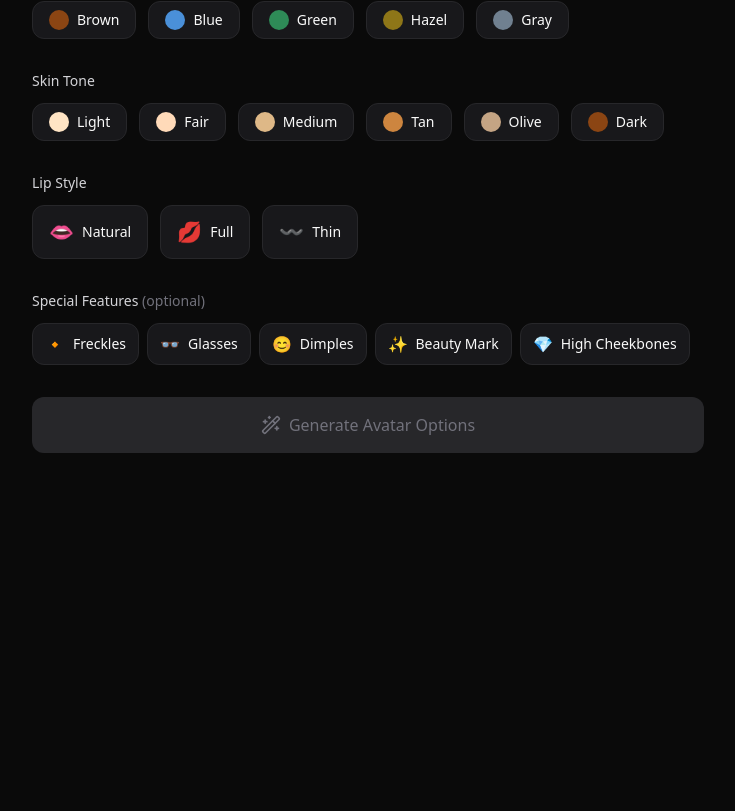
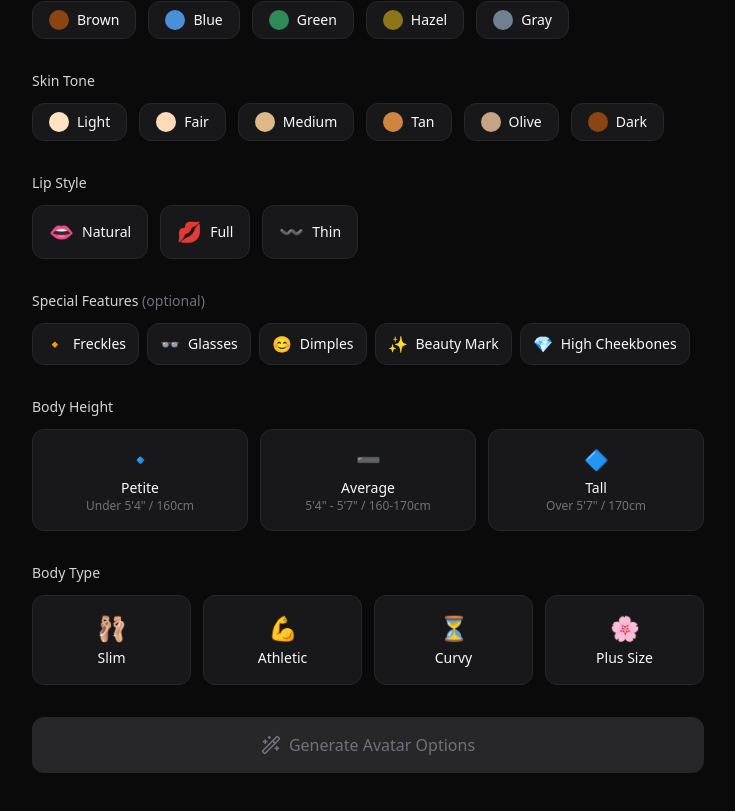
Before and after one commit to dabrodev/livra, a Next.js app: page /influencer/1/avatar in a window 1280 px wide. Shown: the part 647-1458 px from the top of the page, without its empty margins (272-1007 px from the left). Before the commit the page ends 1148 px from the top, so only its background shows below. Built offline with nearby package versions, Linux system fonts and the light colour scheme.

Commit message:
Add body height and type to avatar creation
- Schema: bodyHeight (petite/average/tall), bodyType (slim/athletic/curvy/plus-size)
- Avatar UI: body height and type selection options
- API: appearance endpoint saves body fields

```diff
--- a/src/app/api/influencer/[id]/appearance/route.ts
+++ b/src/app/api/influencer/[id]/appearance/route.ts
@@ -8,6 +8,8 @@ interface AppearanceData {
     skinTone: string;
     lipStyle: string;
     features: string[];
+    bodyHeight: string;
+    bodyType: string;
 }
 
 export async function POST(
@@ -18,7 +20,7 @@ export async function POST(
         const { id } = await params;
         const body: AppearanceData = await request.json();
 
-        const { hairColor, hairStyle, eyeColor, skinTone, lipStyle, features } = body;
+        const { hairColor, hairStyle, eyeColor, skinTone, lipStyle, features, bodyHeight, bodyType } = body;
 
         // Update influencer with appearance data
         const influencer = await prisma.influencer.update({
@@ -30,6 +32,8 @@ export async function POST(
                 skinTone,
                 lipStyle,
                 features: features || [],
+                bodyHeight,
+                bodyType,
             },
         });
 
--- a/src/app/influencer/[id]/avatar/page.tsx
+++ b/src/app/influencer/[id]/avatar/page.tsx
@@ -55,6 +55,19 @@ const featureOptions = [
     { id: "high-cheekbones", label: "High Cheekbones", emoji: "💎" },
 ];
 
+const bodyHeights = [
+    { id: "petite", label: "Petite", desc: "Under 5'4\" / 160cm", emoji: "🔹" },
+    { id: "average", label: "Average", desc: "5'4\" - 5'7\" / 160-170cm", emoji: "➖" },
+    { id: "tall", label: "Tall", desc: "Over 5'7\" / 170cm", emoji: "🔷" },
+];
+
+const bodyTypes = [
+    { id: "slim", label: "Slim", emoji: "🩰" },
+    { id: "athletic", label: "Athletic", emoji: "💪" },
+    { id: "curvy", label: "Curvy", emoji: "⏳" },
+    { id: "plus-size", label: "Plus Size", emoji: "🌸" },
+];
+
 interface AvatarData {
     hairColor: string;
     hairStyle: string;
@@ -62,6 +75,8 @@ interface AvatarData {
     skinTone: string;
     lipStyle: string;
     features: string[];
+    bodyHeight: string;
+    bodyType: string;
 }
 
 export default function AvatarCreationPage() {
@@ -76,6 +91,8 @@ export default function AvatarCreationPage() {
         skinTone: "",
         lipStyle: "",
         features: [],
+        bodyHeight: "",
+        bodyType: "",
     });
     const [step, setStep] = useState<"configure" | "generating" | "select">("configure");
     const [isGenerating, setIsGenerating] = useState(false);
@@ -93,7 +110,7 @@ export default function AvatarCreationPage() {
         }));
     };
 
-    const canGenerate = data.hairColor && data.hairStyle && data.eyeColor && data.skinTone && data.lipStyle;
+    const canGenerate = data.hairColor && data.hairStyle && data.eyeColor && data.skinTone && data.lipStyle && data.bodyHeight && data.bodyType;
 
     const handleGenerate = async () => {
         setIsGenerating(true);
@@ -299,6 +316,47 @@ export default function AvatarCreationPage() {
                                     </div>
                                 </div>
 
+                                {/* Body Height */}
+                                <div>
+                                    <label className="block text-sm font-medium text-zinc-300 mb-3">Body Height</label>
+                                    <div className="flex gap-3">
+                                        {bodyHeights.map((height) => (
+                                            <button
+                                                key={height.id}
+                                                onClick={() => updateData({ bodyHeight: height.id })}
+                                                className={`flex-1 p-4 rounded-xl border text-center transition-all ${data.bodyHeight === height.id
+                                                        ? "border-purple-500 bg-purple-500/10"
+                                                        : "border-zinc-800 bg-zinc-900 hover:border-zinc-700"
+                                                    }`}
+                                            >
+                                                <span className="text-xl block">{height.emoji}</span>
+                                                <span className="text-sm font-medium block mt-1">{height.label}</span>
+                                                <span className="text-xs text-zinc-500 block">{height.desc}</span>
+                                            </button>
+                                        ))}
+                                    </div>
+                                </div>
+
+                                {/* Body Type */}
+                                <div>
+                                    <label className="block text-sm font-medium text-zinc-300 mb-3">Body Type</label>
+                                    <div className="grid grid-cols-2 md:grid-cols-4 gap-3">
+                                        {bodyTypes.map((type) => (
+                                            <button
+                                                key={type.id}
+                                                onClick={() => updateData({ bodyType: type.id })}
+                                                className={`p-4 rounded-xl border text-center transition-all ${data.bodyType === type.id
+                                                        ? "border-purple-500 bg-purple-500/10"
+                                                        : "border-zinc-800 bg-zinc-900 hover:border-zinc-700"
+                                                    }`}
+                                            >
+                                                <span className="text-2xl block">{type.emoji}</span>
+                                                <span className="text-sm font-medium block mt-1">{type.label}</span>
+                                            </button>
+                                        ))}
+                                    </div>
+                                </div>
+
                                 {/* Generate Button */}
                                 <button
                                     onClick={handleGenerate}
```
Also changed, not shown: 1 other file (tests, documents, lock files or other folders). Lines whose indentation alone changed are shown as unchanged.
